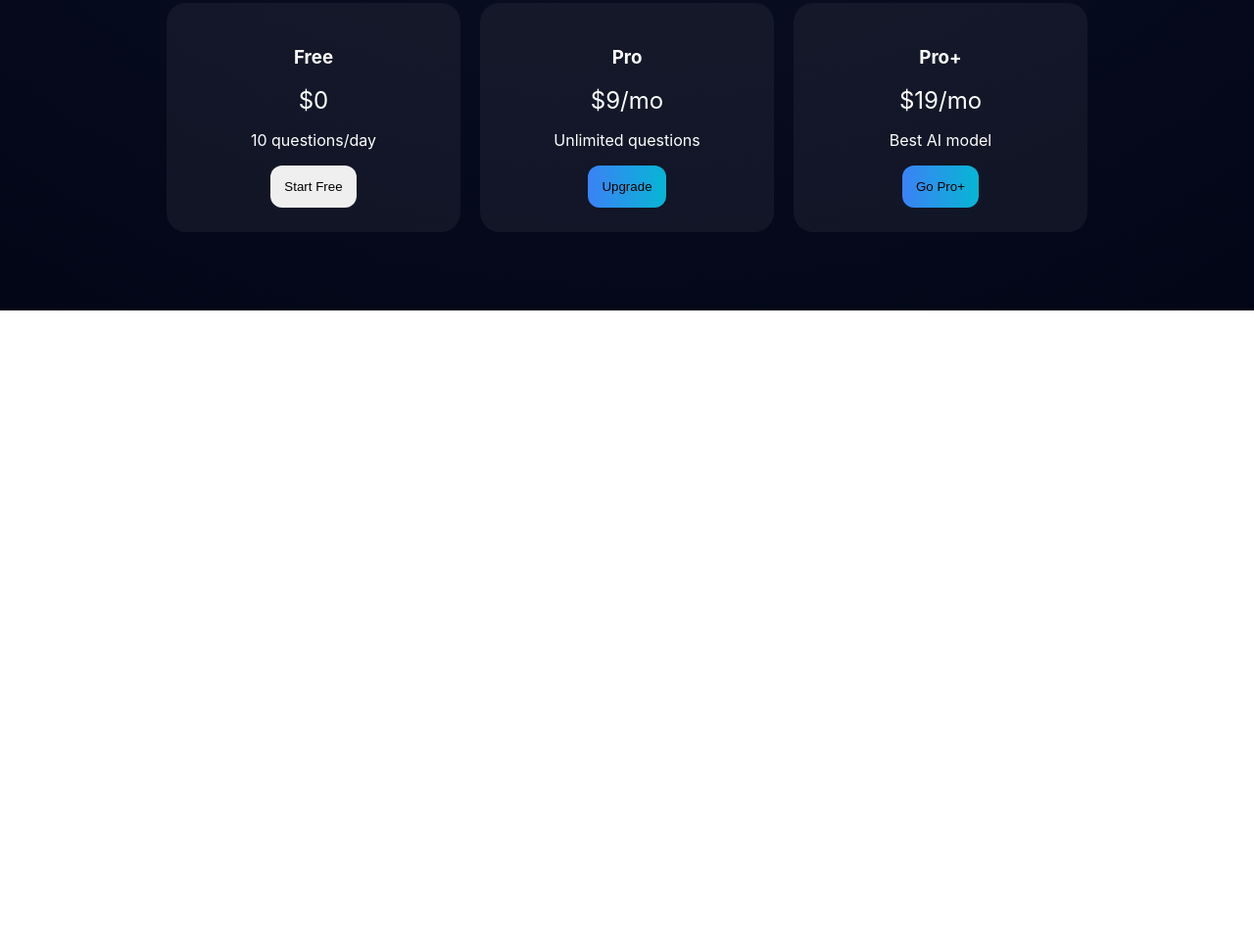
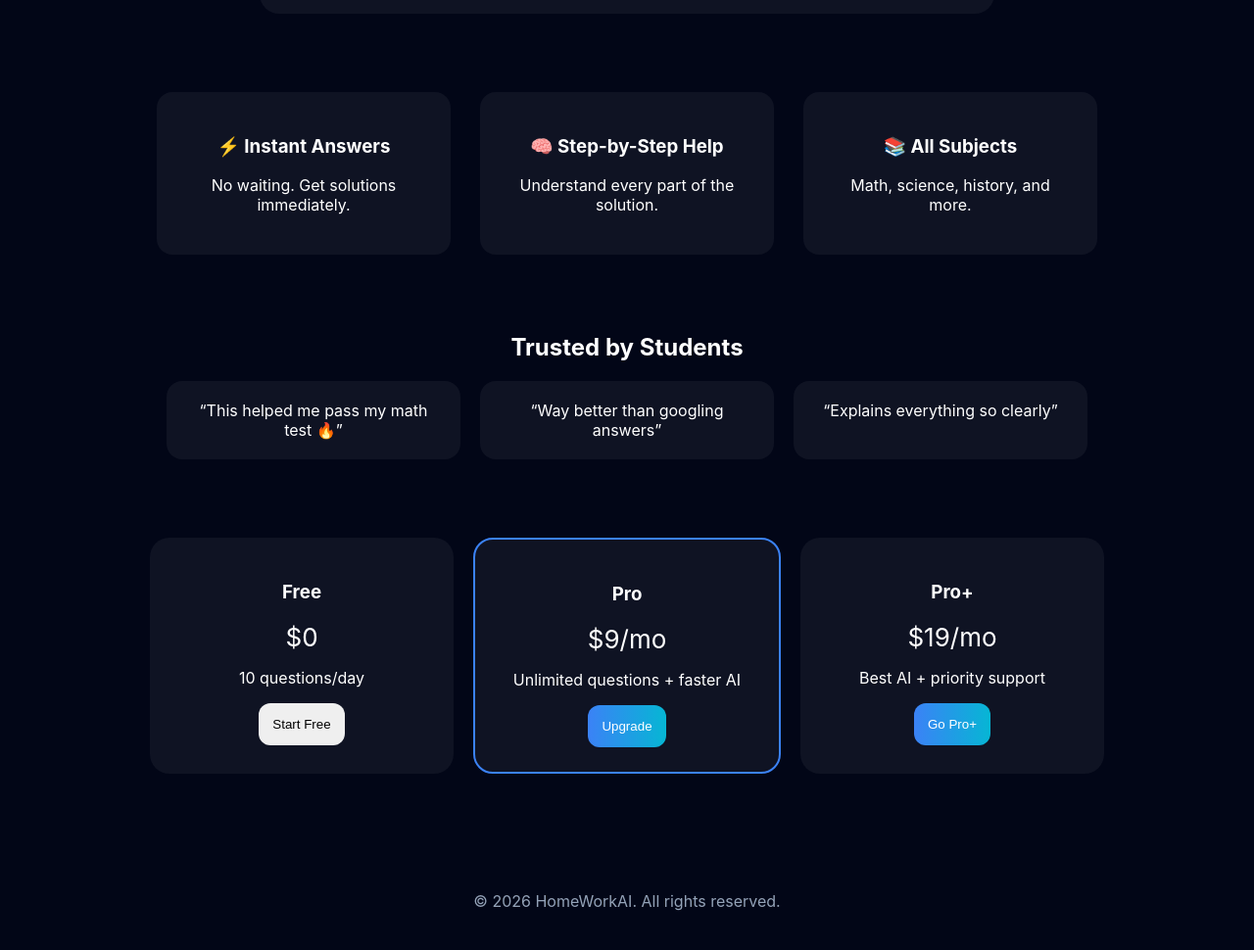
Before and after one commit to Sionfn/HomeWorkAI, a plain HTML site: page index.html in a window 1280 px wide. Shown: the part 734-1704 px from the top of the page at 98% size. Before the commit the page ends 1051 px from the top, so only its background shows below. Drawn offline with Linux system fonts and the light colour scheme.

Commit message:
index.html

```diff
--- a/index.html
+++ b/index.html
@@ -9,7 +9,7 @@
 body {
   margin: 0;
   font-family: Inter, system-ui, sans-serif;
-  background: radial-gradient(circle at top, #0f172a, #020617);
+  background: #020617;
   color: white;
 }
 
@@ -22,6 +22,7 @@ body {
 
 .logo {
   font-weight: bold;
+  font-size: 20px;
 }
 
 .login {
@@ -30,18 +31,12 @@ body {
   padding: 8px 16px;
   border-radius: 10px;
   cursor: pointer;
-  transition: 0.2s;
-}
-
-.login:hover {
-  transform: scale(1.05);
 }
 
 /* HERO */
 .hero {
   text-align: center;
-  padding: 80px 20px;
-  animation: fadeIn 1s ease;
+  padding: 100px 20px 60px;
 }
 
 .hero h1 {
@@ -56,36 +51,30 @@ body {
 
 .hero p {
   color: #94a3b8;
+  font-size: 1.2rem;
 }
 
-/* BUTTONS */
+.cta {
+  margin-top: 20px;
+}
+
 button {
   padding: 14px;
   border-radius: 12px;
   border: none;
   cursor: pointer;
-  transition: 0.2s;
 }
 
 .primary {
   background: linear-gradient(90deg,#3b82f6,#06b6d4);
-}
-
-.primary:hover {
-  transform: scale(1.05);
-  box-shadow: 0 0 20px rgba(59,130,246,0.5);
-}
-
-.secondary {
-  background: transparent;
-  border: 1px solid #475569;
   color: white;
 }
 
-/* MAIN CARD */
+/* CARD */
 .main {
   display: flex;
   justify-content: center;
+  margin-top: 40px;
 }
 
 .card {
@@ -94,8 +83,6 @@ button {
   background: rgba(255,255,255,0.05);
   padding: 25px;
   border-radius: 20px;
-  backdrop-filter: blur(10px);
-  animation: fadeInUp 0.6s ease;
 }
 
 textarea {
@@ -118,7 +105,43 @@ textarea {
   padding: 15px;
   background: #0f172a;
   border-radius: 12px;
-  white-space: pre-wrap;
+}
+
+/* FEATURES */
+.features {
+  display: flex;
+  justify-content: center;
+  gap: 30px;
+  margin: 80px 20px;
+  flex-wrap: wrap;
+}
+
+.feature {
+  background: rgba(255,255,255,0.05);
+  padding: 25px;
+  border-radius: 16px;
+  width: 250px;
+  text-align: center;
+}
+
+/* REVIEWS */
+.reviews {
+  text-align: center;
+  margin: 80px 20px;
+}
+
+.review-cards {
+  display: flex;
+  justify-content: center;
+  gap: 20px;
+  flex-wrap: wrap;
+}
+
+.review {
+  background: rgba(255,255,255,0.05);
+  padding: 20px;
+  border-radius: 16px;
+  width: 260px;
 }
 
 /* PRICING */
@@ -134,34 +157,23 @@ textarea {
   background: rgba(255,255,255,0.05);
   padding: 25px;
   border-radius: 20px;
-  width: 250px;
+  width: 260px;
   text-align: center;
-  transition: 0.3s;
 }
 
-.plan:hover {
-  transform: translateY(-10px);
+.highlight {
+  border: 2px solid #3b82f6;
 }
 
 .price {
-  font-size: 24px;
+  font-size: 26px;
 }
 
-/* ANIMATIONS */
-@keyframes fadeIn {
-  from {opacity:0}
-  to {opacity:1}
-}
-
-@keyframes fadeInUp {
-  from {
-    opacity:0;
-    transform:translateY(20px);
-  }
-  to {
-    opacity:1;
-    transform:translateY(0);
-  }
+/* FOOTER */
+.footer {
+  text-align: center;
+  padding: 40px;
+  color: #94a3b8;
 }
 </style>
 </head>
@@ -176,11 +188,14 @@ textarea {
 
 <!-- HERO -->
 <div class="hero">
-  <h1>AI That Solves Your <span>Homework</span></h1>
-  <p>Step-by-step answers instantly. Learn smarter, not harder.</p>
+  <h1>Study Smarter with <span>AI</span></h1>
+  <p>Get instant homework help, step-by-step explanations, and better grades.</p>
+  <div class="cta">
+    <button class="primary">Start Free</button>
+  </div>
 </div>
 
-<!-- MAIN -->
+<!-- MAIN TOOL -->
 <div class="main">
   <div class="card">
     <textarea id="question" rows="4" placeholder="Ask any homework question..."></textarea>
@@ -189,9 +204,34 @@ textarea {
   </div>
 </div>
 
+<!-- FEATURES -->
+<div class="features">
+  <div class="feature">
+    <h3>⚡ Instant Answers</h3>
+    <p>No waiting. Get solutions immediately.</p>
+  </div>
+  <div class="feature">
+    <h3>🧠 Step-by-Step Help</h3>
+    <p>Understand every part of the solution.</p>
+  </div>
+  <div class="feature">
+    <h3>📚 All Subjects</h3>
+    <p>Math, science, history, and more.</p>
+  </div>
+</div>
+
+<!-- REVIEWS -->
+<div class="reviews">
+  <h2>Trusted by Students</h2>
+  <div class="review-cards">
+    <div class="review">“This helped me pass my math test 🔥”</div>
+    <div class="review">“Way better than googling answers”</div>
+    <div class="review">“Explains everything so clearly”</div>
+  </div>
+</div>
+
 <!-- PRICING -->
 <div class="pricing">
-
   <div class="plan">
     <h3>Free</h3>
     <div class="price">$0</div>
@@ -199,20 +239,24 @@ textarea {
     <button onclick="selectPlan('free')">Start Free</button>
   </div>
 
-  <div class="plan">
+  <div class="plan highlight">
     <h3>Pro</h3>
     <div class="price">$9/mo</div>
-    <p>Unlimited questions</p>
+    <p>Unlimited questions + faster AI</p>
     <button onclick="selectPlan('pro')" class="primary">Upgrade</button>
   </div>
 
   <div class="plan">
     <h3>Pro+</h3>
     <div class="price">$19/mo</div>
-    <p>Best AI model</p>
+    <p>Best AI + priority support</p>
     <button onclick="selectPlan('proplus')" class="primary">Go Pro+</button>
   </div>
+</div>
 
+<!-- FOOTER -->
+<div class="footer">
+  © 2026 HomeWorkAI. All rights reserved.
 </div>
 
 <script>
@@ -220,12 +264,7 @@ let currentPlan = "free";
 
 function selectPlan(plan) {
   currentPlan = plan;
-
-  alert(
-    plan === "free"
-      ? "You are on the Free plan"
-      : "Upgrade successful (demo). " + plan.toUpperCase() + " activated 🚀"
-  );
+  alert("Plan changed to " + plan.toUpperCase());
 }
 
 function getToday() {
@@ -269,7 +308,7 @@ async function askAI() {
   saveUsage(usage);
 
   document.getElementById("response").innerText =
-    data.answer + `\n\n(${usage[today]}/${limit === Infinity ? "∞" : limit} used today)`;
+    data.answer + `\n\n(${usage[today]}/${limit === Infinity ? "∞" : limit})`;
 }
 </script>
 
```
